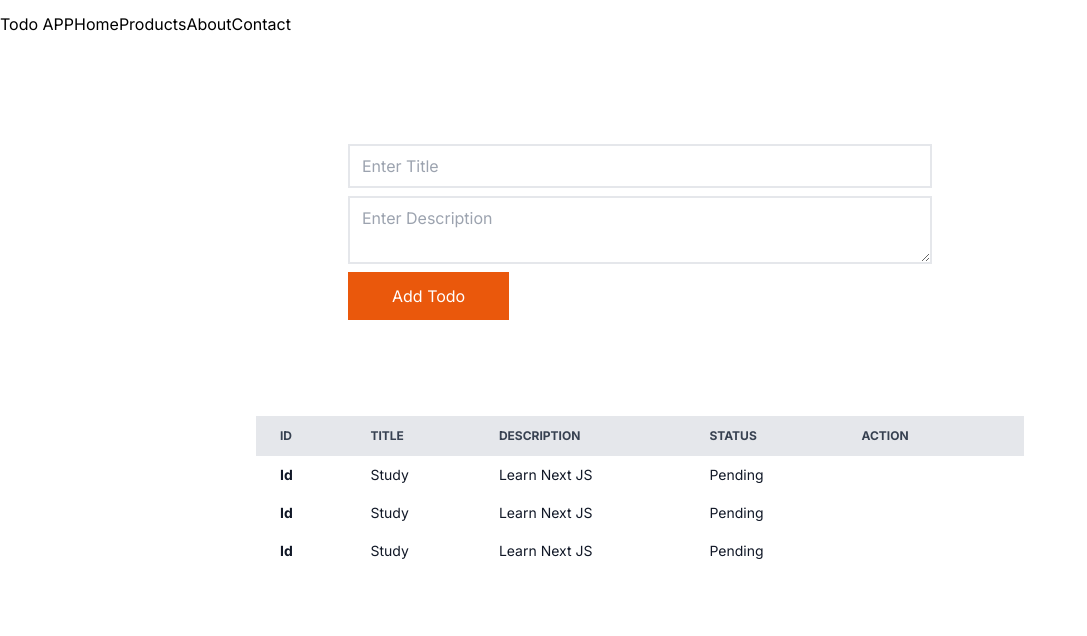
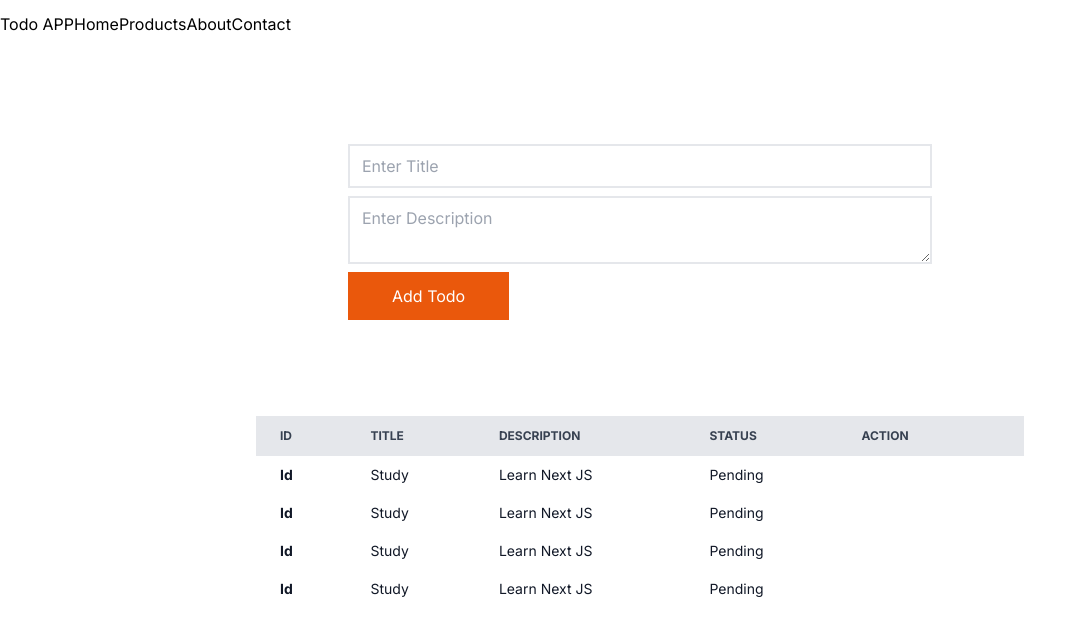
Before and after one commit to kjananga99/Todo--next-app, a Next.js app: page / in a window 1280 px wide. Shown: the top 636 px of the page, without its empty margins (0-1087 px from the left). Built offline with nearby package versions, Linux system fonts and the light colour scheme.

Commit message:
Update Board

```diff
--- a/app/page.js
+++ b/app/page.js
@@ -51,6 +51,7 @@ export default function Home() {
             <Todo/>
             <Todo/>
             <Todo/>
+            <Todo/>
         </tbody>
     </table>
 </div>
```
